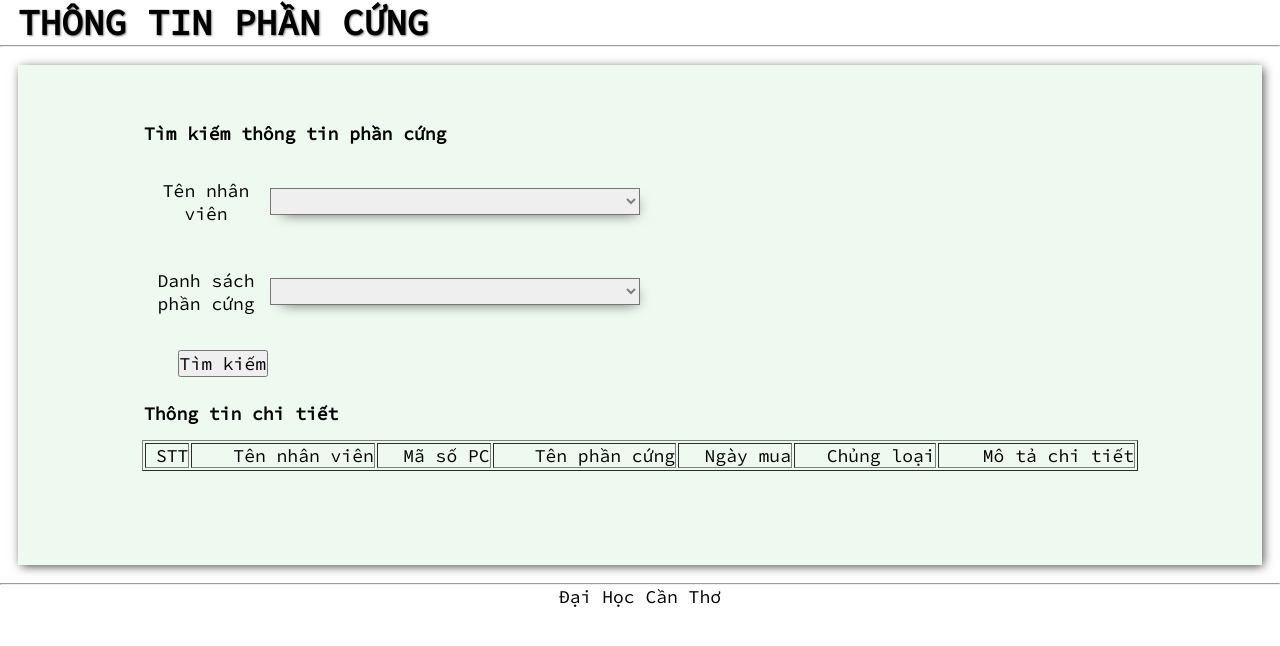
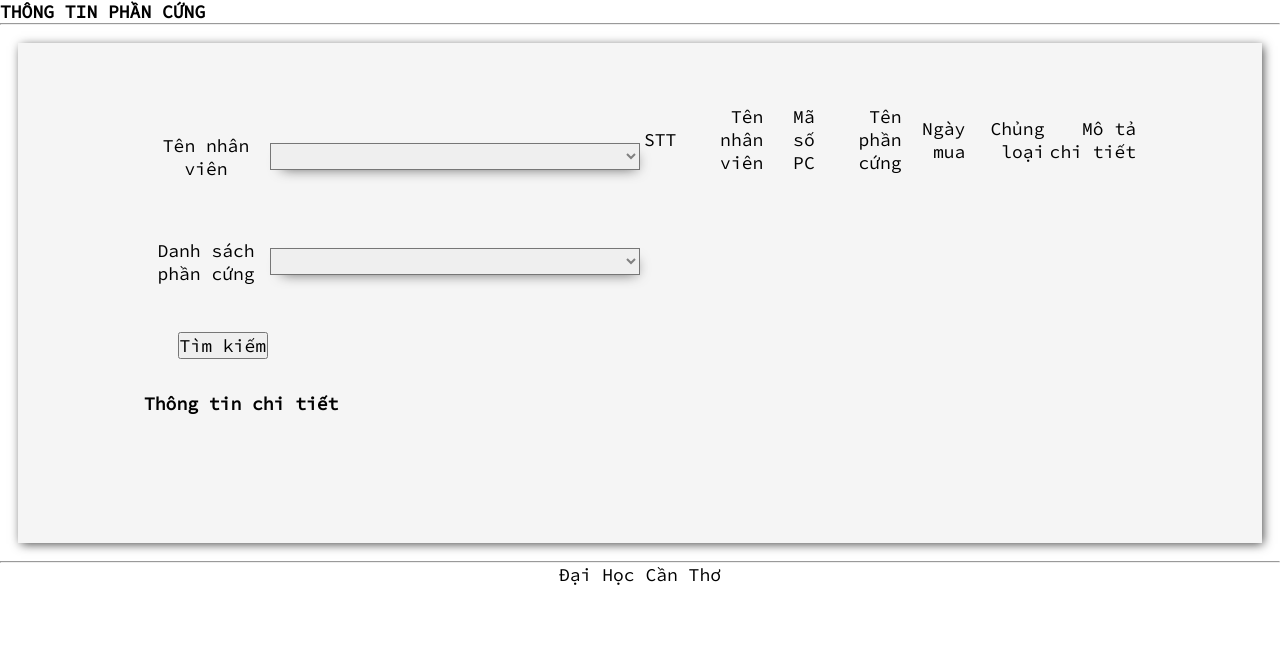
Before and after one commit to nguyendong98/Helpdesk_System, a PHP site: page /thongtinphancung.php in a window 1280 px wide. Shown: the top 646 px of the page. Run offline with PHP 8.4, Linux system fonts and the light colour scheme; lists and menus that the app fills with data are empty; some web fonts are replaced.

Commit message:
cap nhật template

```diff
--- a/thongtinphancung.php
+++ b/thongtinphancung.php
@@ -22,17 +22,12 @@
 <link rel="stylesheet" href="css/style.css">
 <style>
 
-	#Header h3{
-		font-size: 2rem;
-		font-weight: bold;
-		margin-left: 1rem;
-		text-shadow: 1px 1px 2px gray;
-	}
+
 
 	#Content{
 		margin: 1rem 1rem;
 		height: 500px;
-		background: #EEF9F0;
+		background: whitesmoke;
 		box-shadow: 2px 2px 10px -1px rgba(0,0,0,0.75);
 
 	}
@@ -109,25 +104,22 @@
 
 <body>
 	<div id="Container">
-    	<div id="Header">
-        	<h3>THÔNG TIN PHẦN CỨNG</h3>
+
+        	<h4 class="text-center  pt-3" style="font-weight: 700">THÔNG TIN PHẦN CỨNG</h4>
             <hr />
-        </div>
+
 
         <div id="Content">
         	<form id="frmBaoSuCo" name="frmBaoSuCo" method="post" action="" enctype="multipart/form-data">
             	<table id="tbThongBaoSuCo">
                 	<tr>
                     	<td>
-                        	<table id="tbNVThongBao">
-                    			<tr>
-                        			<th colspan="2" class="title">Tìm kiếm thông tin phần cứng</th>
-                        		</tr>
+                        	<table id="tbNVThongBao" >
 
                         		<tr>
-                        			<td>Tên nhân viên</td>
-                            		<td class="rightTable">
-                            			<select id="slTenNhanVien_ThongBao" name="slTenNhanVien_ThongBao" >
+                        			<td class="text-left"> Tên nhân viên</td>
+                            		<td class="rightTable ">
+                            			<select id="slTenNhanVien_ThongBao" name="slTenNhanVien_ThongBao" class="form-control">
 
 
 
@@ -149,9 +141,9 @@
                             		</td>
                         		</tr>
 								<tr>
-                        			<td>Danh sách phần cứng</td>
+                        			<td class="text-left">Danh sách phần cứng</td>
                             		<td class="rightTable">
-                            			<select id="slTenNhanVien_GapSuCo" name="slTenNhanVien_GapSuCo">
+                            			<select id="slTenNhanVien_GapSuCo" name="slTenNhanVien_GapSuCo" class="form-control">
 											<?php
 												if(isset($_SESSION['id'])){
 													// print_r($id);
@@ -178,7 +170,7 @@
 								<tr>
 
 
-									 <table width="100%" border="1">
+									 <table class="table table-striped b-light">
 								  <tr>
 									 <td>STT</td>
 									 <td>Tên nhân viên</td>
```
Also changed, not shown: Home.php (+16 -1 lines), css/home.css (added, +17 -0 lines), themmoifaq.php (+9 -7 lines), img/undraw_faq_rjoy.svg (added).
